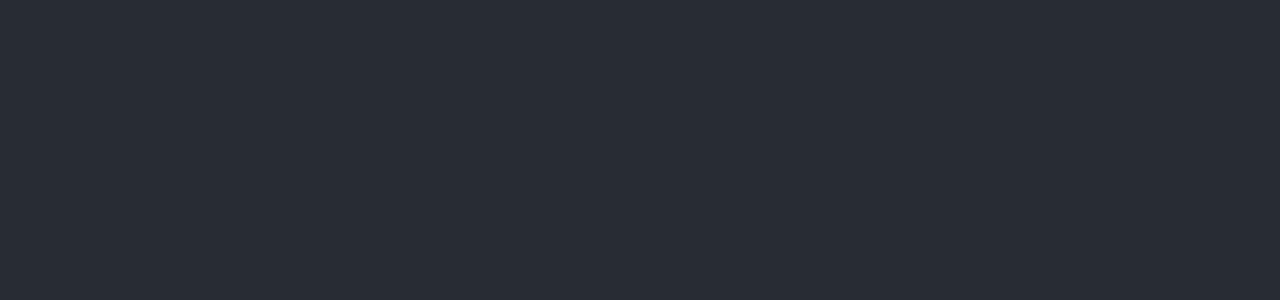
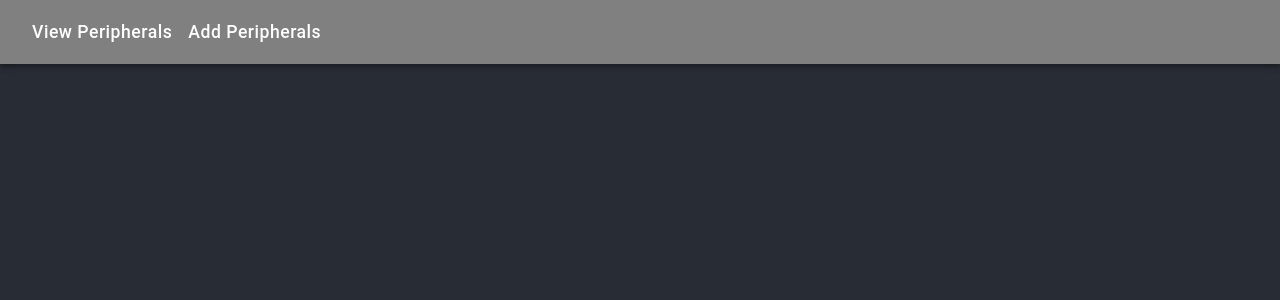
Before and after one commit to Nohasi/review-app, a React (Create React App) app in the folder frontend/review-app/: page / in a window 1280 px wide. Shown: the top 300 px of the page. Built offline with nearby package versions, Linux system fonts and the light colour scheme.

Commit message:
Navbar visual complete

```diff
--- a/frontend/review-app/package.json
+++ b/frontend/review-app/package.json
@@ -3,6 +3,9 @@
   "version": "0.1.0",
   "private": true,
   "dependencies": {
+    "@emotion/react": "^11.11.0",
+    "@emotion/styled": "^11.11.0",
+    "@mui/material": "^5.12.3",
     "@testing-library/jest-dom": "^5.16.5",
     "@testing-library/react": "^13.4.0",
     "@testing-library/user-event": "^13.5.0",
@@ -10,8 +13,11 @@
     "@types/node": "^16.18.26",
     "@types/react": "^18.2.6",
     "@types/react-dom": "^18.2.4",
+    "bootstrap": "^5.2.3",
     "react": "^18.2.0",
+    "react-bootstrap": "^2.7.4",
     "react-dom": "^18.2.0",
+    "react-router-dom": "^6.11.1",
     "react-scripts": "5.0.1",
     "typescript": "^4.9.5",
     "web-vitals": "^2.1.4"
--- a/frontend/review-app/src/App.css
+++ b/frontend/review-app/src/App.css
@@ -36,3 +36,8 @@
     transform: rotate(360deg);
   }
 }
+
+.Navbar-button {
+  text-transform: none !important;
+  font-size: 1.1rem !important;
+}
--- a/frontend/review-app/src/App.tsx
+++ b/frontend/review-app/src/App.tsx
@@ -1,12 +1,13 @@
 import React from 'react';
 import logo from './logo.svg';
 import './App.css';
+import PageNavbar from './components/global/PageNavbar';
 
 function App() {
   return (
     <div className="App">
       <header className="App-header">
-        {/* NAVBAR */}
+        <PageNavbar />
 
         {/* ROUTING */}
 
--- /dev/null
+++ b/frontend/review-app/src/components/global/PageNavbar.tsx
@@ -0,0 +1,19 @@
+import * as React from 'react';
+import AppBar from '@mui/material/AppBar';
+import Box from '@mui/material/Box';
+import Toolbar from '@mui/material/Toolbar';
+import Button from '@mui/material/Button';
+import '../../App.css';
+
+export default function PageNavbar() {
+  return (
+    <Box sx={{ flexGrow: 1 }}>
+      <AppBar position="absolute" style={{ background: '#808080' }}>
+        <Toolbar>
+          <Button color="inherit" className='Navbar-button'>View Peripherals</Button>
+          <Button color="inherit" className='Navbar-button'>Add Peripherals</Button>
+        </Toolbar>
+      </AppBar>
+    </Box>
+  );
+}
```
Also changed, not shown: 1 other file (tests, documents, lock files or other folders).
